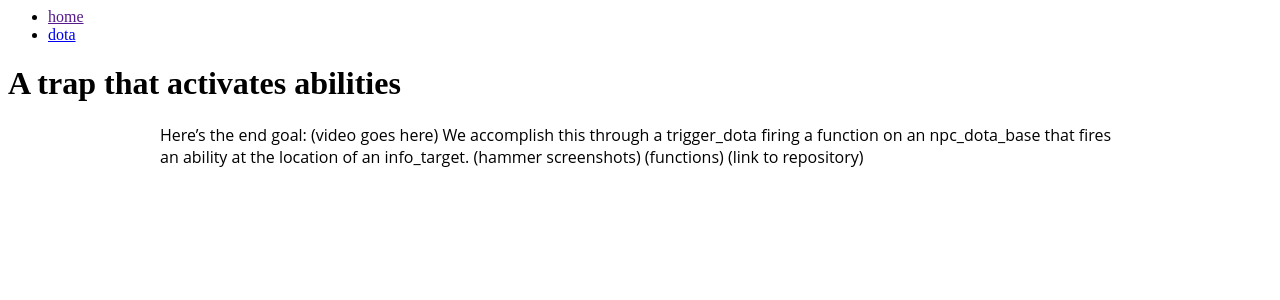
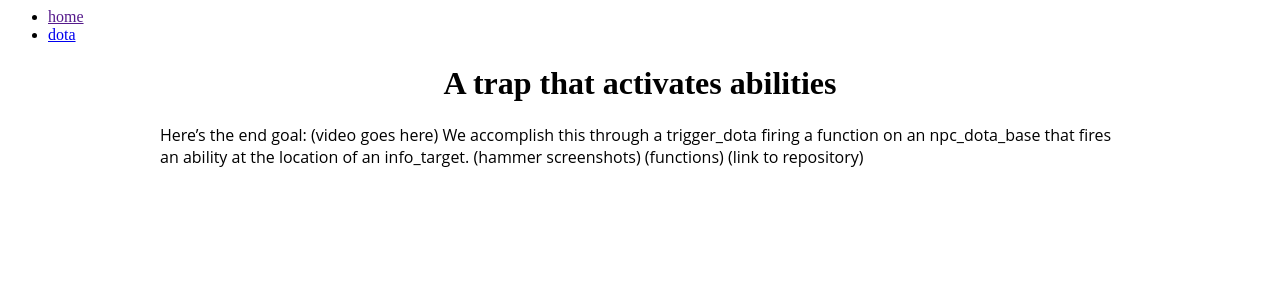
Before and after one commit to Thristhart/techniques, a Jekyll site: the page built from dota/arrow-trap.md, in a window 1280 px wide. Shown: the top 300 px of the page. Built offline with Jekyll 4.4.1, drawn with Linux system fonts in a browser that asks for light colours.

Commit message:
Updated global.css

```diff
--- a/assets/global.css
+++ b/assets/global.css
@@ -1,4 +1,4 @@
-article video, img {
+article video, article img {
   margin: auto;
   display: block;
   max-width: 100%;
@@ -9,3 +9,7 @@ article {
     margin: auto;
   	font-family: 'Open Sans', sans-serif;
 }
+header h1 {
+  width: 100%;
+  text-align: center;
+}
```
